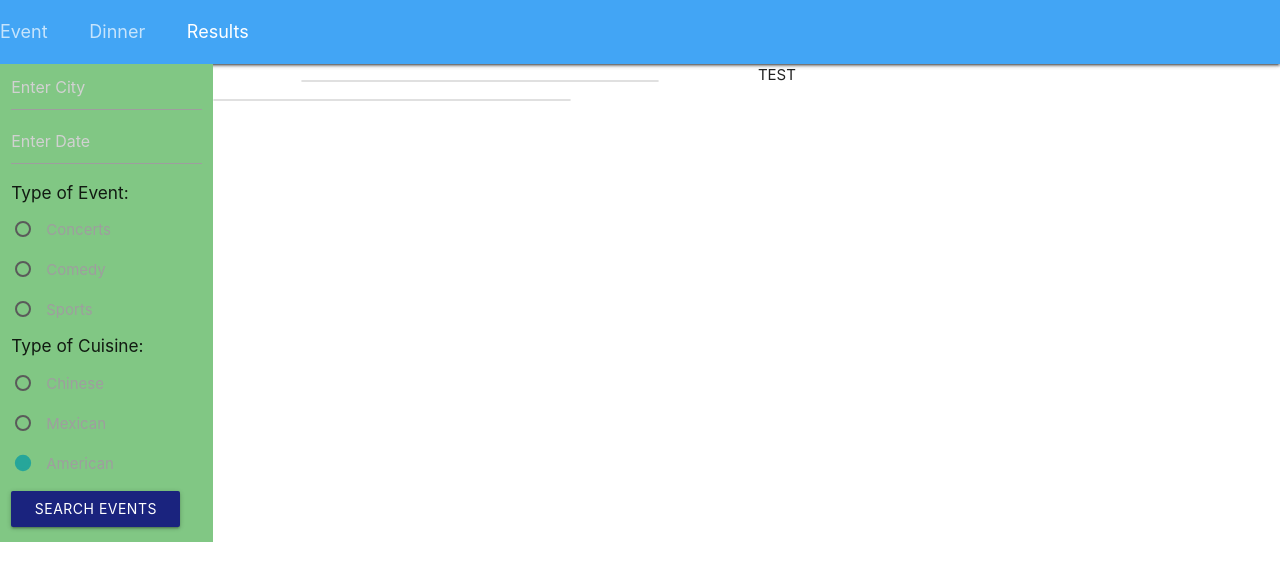
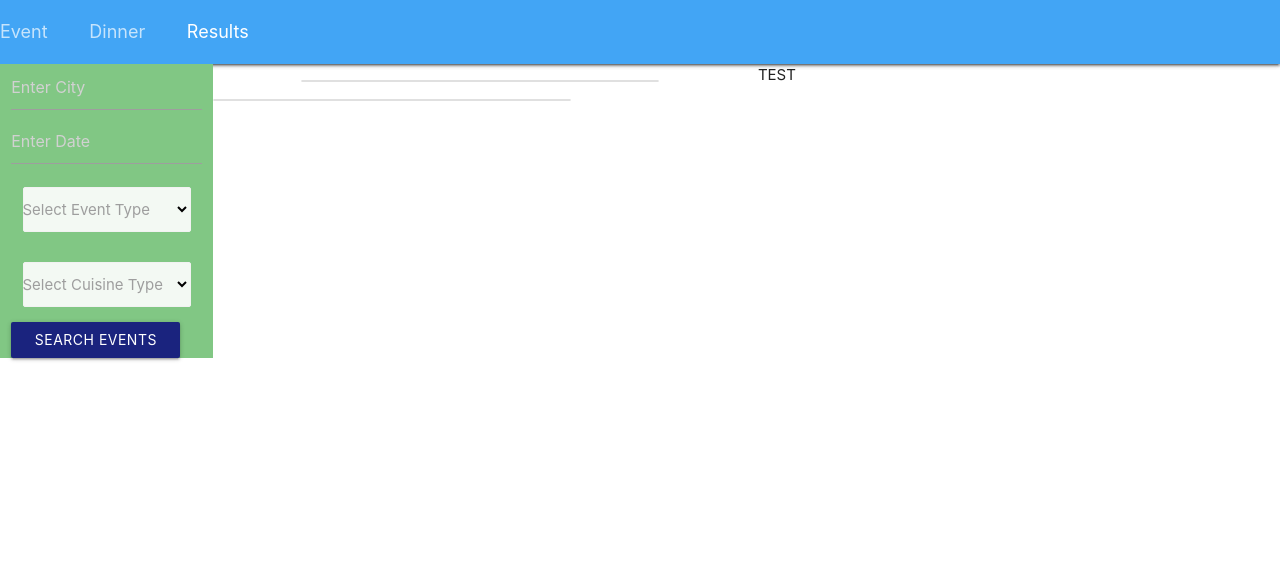
Before and after one commit to jleatham78/road-trip, a plain HTML site: page index.html in a window 1280 px wide. Drawn offline with nearby package versions, Linux system fonts and the light colour scheme.

Commit message:
added dropdowns for event and cuisine search

```diff
--- a/index.html
+++ b/index.html
@@ -32,45 +32,31 @@
         <input placeholder="Enter City" type="search" id="events" />
         <input placeholder="Enter Date" type="text" class="datepicker" />
 
-        <form action="#">
-          <h6>Type of Event:</h6>
-          <p>
-            <label>
-              <input name="group1" type="radio" checked />
-              <span>Concerts</span>
-            </label>
-          </p>
-          <p>
-            <label>
-              <input name="group1" type="radio" checked />
-              <span>Comedy</span>
-            </label>
-            </p>
-          <p>
-              <label>
-                <input name="group1" type="radio" checked />
-                <span>Sports</span>
-              </label>
-            </p>
-            <h6>Type of Cuisine:</h6>
-            <p>
-              <label>
-                <input name="group1" type="radio" checked />
-                <span>Chinese</span>
-              </label>
-            <p>
-              <p>
-                <label>
-                  <input name="group1" type="radio" checked />
-                  <span>Mexican</span>
-                </label>
-              <p>
-                <p>
-                  <label>
-                    <input name="group1" type="radio" checked />
-                    <span>American</span>
-                  </label>
-                <p>
+        <div class="input-field col s12">
+          <select class = "browser-default">
+            <option value="" disabled selected></option>
+            <option value="1">Music</option>
+            <option value="2">Sports</option>
+          </select>
+          <label>Select Event Type</label>
+        </div>
+
+          <div class="input-field col s12">
+            <select class = "browser-default">
+              <option value="" disabled selected></option>
+              <option value="1">Fast Food</option>
+              <option value="2">Chinese</option>
+              <option value="3">American</option>
+              <option value="4">Steak</option>
+              <option value="5">Sandwich</option>
+              <option value="6">Bar Food</option>
+              <option value="7">Seafood</option>
+              <option value="8">Mexican</option>
+              <option value="9">Cafe</option>
+            </select>
+            <label>Select Cuisine Type</label>
+          </div>
+
         <button
           class="btn waves-effect waves-light #1a237e indigo darken-4"
           type="submit"
--- a/js/script.js
+++ b/js/script.js
@@ -58,6 +58,7 @@ const displayEvents = function (data) {
   }
 };
 
+//still need to get the city name to display on header and move outside the box
 const displayNames = function () {
   cityListName = city;
   restListName = city;
@@ -83,3 +84,8 @@ document.getElementById("search").addEventListener("click", function (event) {
   getData();
   displayNames();
 });
+
+document.addEventListener('DOMContentLoaded', function() {
+  var elems = document.querySelectorAll('select');
+  var instances = M.FormSelect.init(elems, options);
+});
```
